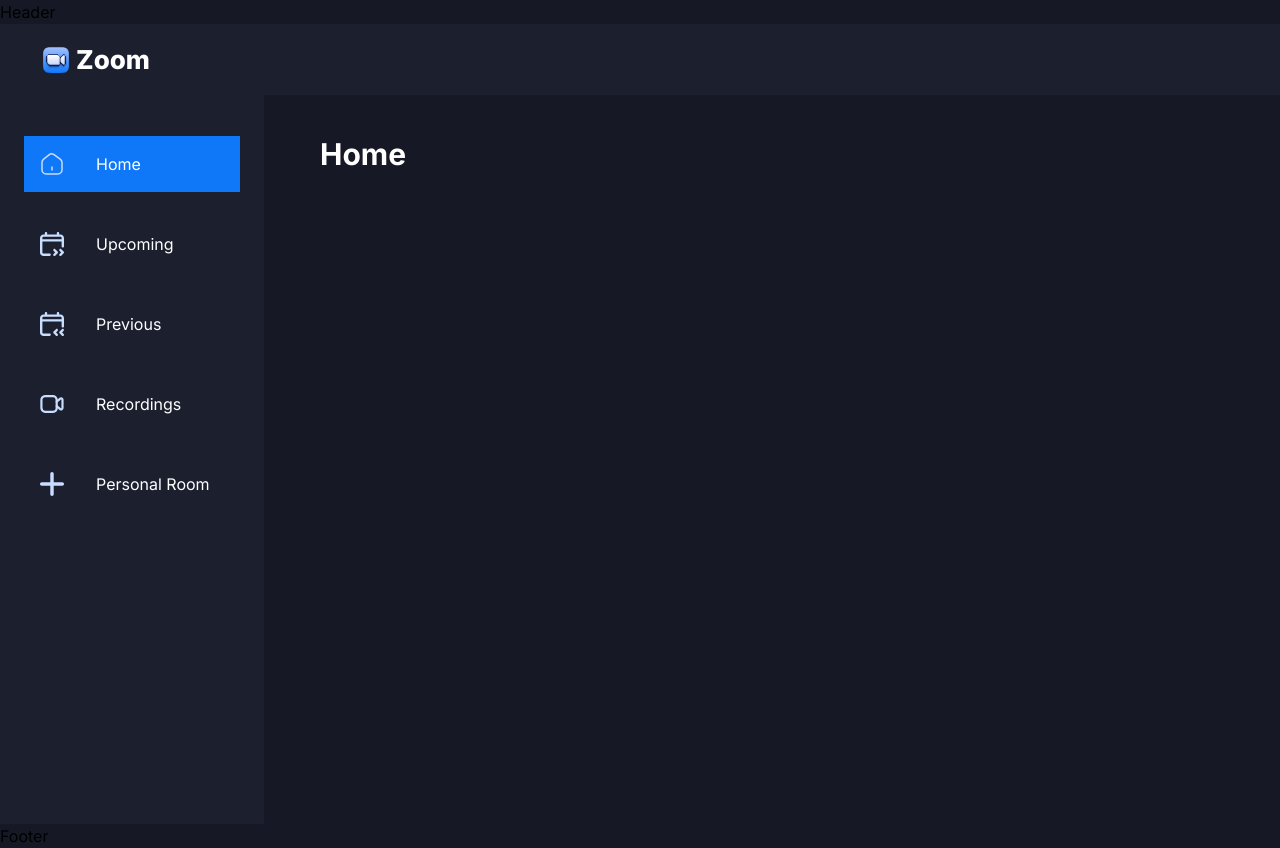
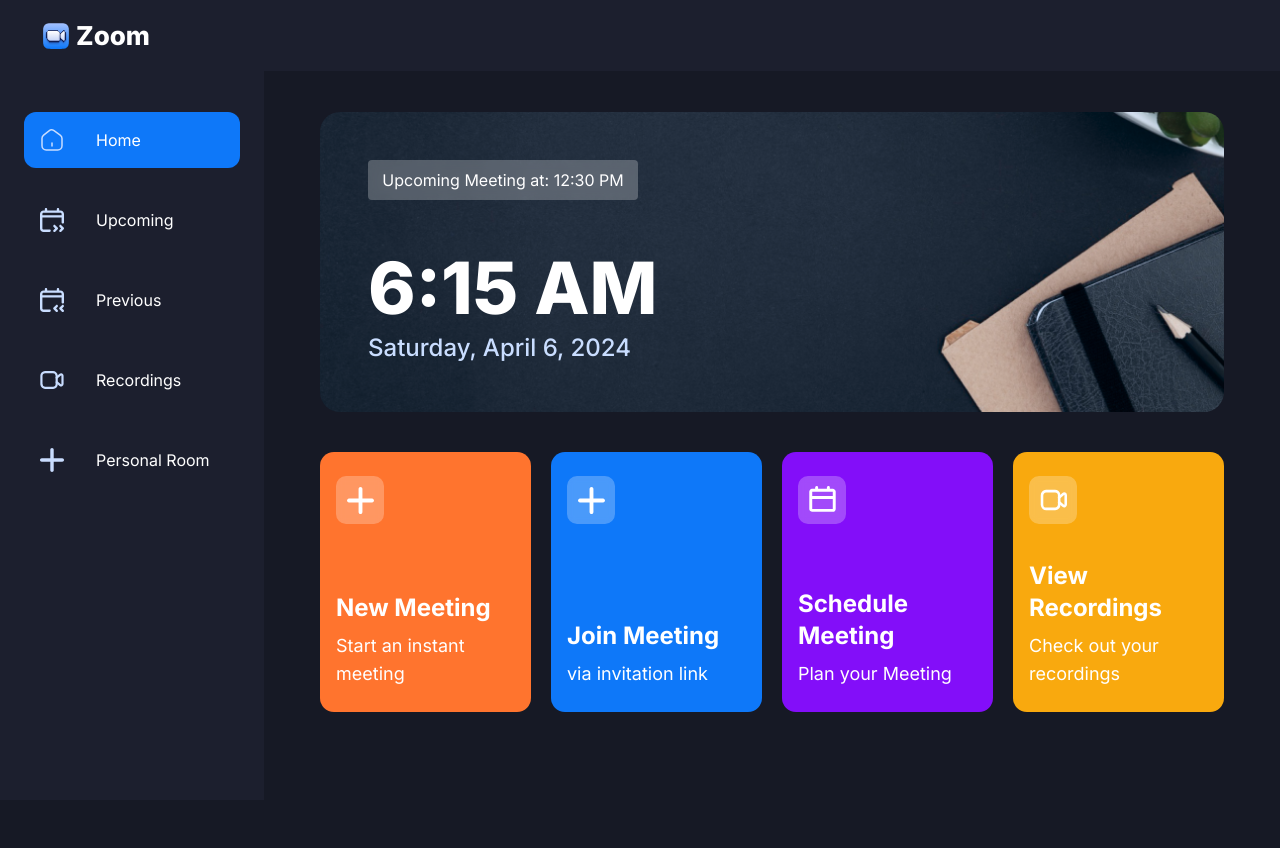
Before and after one commit to shashankpal1909/zoom-clone, a Next.js app: page / in a window 1280 px wide. After the commit the page ends 800 px from the top, so only its background shows below. Built offline with nearby package versions, Linux system fonts and the light colour scheme; no server answers.

Commit message:
updated homepage

```diff
--- a/app/(root)/(home)/page.tsx
+++ b/app/(root)/(home)/page.tsx
@@ -1,9 +1,37 @@
 import React from "react";
 
+import MeetingTypeList from "@/components/MeetingTypeList";
+
 const Home = () => {
+  const now = new Date();
+
+  const time = now.toLocaleTimeString("en-US", {
+    hour: "numeric",
+    minute: "numeric",
+    hour12: true,
+  });
+
+  const date = now.toLocaleDateString("en-US", {
+    weekday: "long",
+    year: "numeric",
+    month: "long",
+    day: "numeric",
+  });
+
   return (
-    <section className="flex size-full gap-10 text-white">
-      <h1 className="text-3xl font-bold">Home</h1>
+    <section className="flex flex-col size-full gap-10 text-white">
+      <div className="h-[300px] w-full rounded-[20px] bg-hero bg-cover">
+        <div className="flex h-full flex-col justify-between max-sm:p-4 md:p-8 lg:p-12">
+          <h2 className="glassmorphism max-w-[270px] rounded py-2 text-center text-base font-normal">
+            Upcoming Meeting at: 12:30 PM
+          </h2>
+          <div className="flex flex-col gap-2">
+            <h1 className="text-4xl font-extrabold lg:text-7xl">{time}</h1>
+            <p className="text-lg font-medium text-sky-1 lg:text-2xl">{date}</p>
+          </div>
+        </div>
+      </div>
+      <MeetingTypeList />
     </section>
   );
 };
--- a/app/(root)/layout.tsx
+++ b/app/(root)/layout.tsx
@@ -1,11 +1,7 @@
 import React, { ReactNode } from "react";
 
 const RootLayout = ({ children }: { children: ReactNode }) => {
-  return <main>
-    <h6>Header</h6>
-    {children}
-    <h6>Footer</h6>
-    </main>;
+  return <main>{children}</main>;
 };
 
 export default RootLayout;
--- /dev/null
+++ b/components/HomeCard.tsx
@@ -0,0 +1,40 @@
+import Image from "next/image";
+import React from "react";
+
+import { cn } from "@/lib/utils";
+
+interface HomeCardProps {
+  img: string;
+  title: string;
+  description: string;
+  handleClick: () => void;
+  className: string;
+}
+
+const HomeCard = ({
+  img,
+  title,
+  description,
+  handleClick,
+  className,
+}: HomeCardProps) => {
+  return (
+    <div
+      className={cn(
+        "px-4 py-6 flex flex-col justify-between w-full xl:max-w-[270px] min-h-[260px] rounded-[14px] cursor-pointer",
+        className
+      )}
+      onClick={handleClick}
+    >
+      <div className="flex-center glassmorphism size-12 rounded-[10px]">
+        <Image src={img} alt={description} width={27} height={27} />
+      </div>
+      <div className="flex flex-col gap-2">
+        <h1 className="text-2xl font-bold">{title}</h1>
+        <p className="text-lg font-normal">{description}</p>
+      </div>
+    </div>
+  );
+};
+
+export default HomeCard;
--- /dev/null
+++ b/components/MeetingTypeList.1.tsx
@@ -0,0 +1,27 @@
+"use client";
+import Image from "next/image";
+import React from "react";
+
+export const MeetingTypeList = () => {
+  return (
+    <section className="grid grid-cols-1 gap-5 md:grid-cols-2 xl:grid-cols-4">
+      <div
+        className="bg-orange-1 px-4 py-6 flex flex-col justify-between w-full xl:max-w-[270px] min-h-[260px] rounded-[14px] cursor-pointer"
+        onClick={() => {}}
+      >
+        <div className="flex-center glassmorphism size-12 rounded-[10px]">
+          <Image
+            src={"/icons/add-meeting.svg"}
+            alt="new meeting"
+            width={27}
+            height={27}
+          />
+        </div>
+        <div className="flex flex-col gap-2">
+          <h1 className="text-2xl font-bold">New Meeting</h1>
+          <p className="text-lg font-normal">Start an instant meeting</p>
+        </div>
+      </div>
+    </section>
+  );
+};
--- /dev/null
+++ b/components/MeetingTypeList.tsx
@@ -0,0 +1,49 @@
+"use client";
+
+import { useRouter } from "next/navigation";
+import React, { useState } from "react";
+
+import HomeCard from "./HomeCard";
+
+const MeetingTypeList = () => {
+  const router = useRouter();
+
+  const [meetingState, setMeetingState] = useState<
+    "isScheduleMeeting" | "isJoiningMeeting" | "isInstantMeeting" | undefined
+  >();
+
+  return (
+    <section className="grid grid-cols-1 gap-5 md:grid-cols-2 xl:grid-cols-4">
+      <HomeCard
+        img="/icons/add-meeting.svg"
+        title="New Meeting"
+        description="Start an instant meeting"
+        handleClick={() => setMeetingState("isInstantMeeting")}
+        className="bg-orange-1"
+      />
+      <HomeCard
+        img="/icons/add-meeting.svg"
+        title="Join Meeting"
+        description="via invitation link"
+        handleClick={() => setMeetingState("isJoiningMeeting")}
+        className="bg-blue-1"
+      />
+      <HomeCard
+        img="/icons/schedule.svg"
+        title="Schedule Meeting"
+        description="Plan your Meeting"
+        handleClick={() => setMeetingState("isScheduleMeeting")}
+        className="bg-purple-1"
+      />
+      <HomeCard
+        img="/icons/recordings.svg"
+        title="View Recordings"
+        description="Check out your recordings"
+        handleClick={() => router.push("/recordings")}
+        className="bg-yellow-1"
+      />
+    </section>
+  );
+};
+
+export default MeetingTypeList;
--- a/components/MobileNav.tsx
+++ b/components/MobileNav.tsx
@@ -50,7 +50,7 @@
                         key={link.label}
                         href={link.href}
                         className={cn(
-                          "flex gap-4 items-center p-4 rounded-lg w-full max-w-60",
+                          "flex gap-4 items-center p-4 rounded-xl w-full max-w-60",
                           { "bg-blue-1": isActive }
                         )}
                       >
--- a/components/Sidebar.tsx
+++ b/components/Sidebar.tsx
@@ -23,7 +23,7 @@
               key={link.label}
               href={link.href}
               className={cn(
-                "flex gap-4 items-center p-4 rounded-lg justify-start",
+                "flex gap-4 items-center p-4 rounded-xl justify-start",
                 { "bg-blue-1": isActive }
               )}
             >
--- a/tailwind.config.ts
+++ b/tailwind.config.ts
@@ -22,48 +22,26 @@
         dark: {
           1: "#1C1F2E",
           2: "#161925",
+          3: "#252A41",
+          4: "#1E2757",
         },
         blue: {
           1: "#0E78F9",
         },
-        border: "hsl(var(--border))",
-        input: "hsl(var(--input))",
-        ring: "hsl(var(--ring))",
-        background: "hsl(var(--background))",
-        foreground: "hsl(var(--foreground))",
-        primary: {
-          DEFAULT: "hsl(var(--primary))",
-          foreground: "hsl(var(--primary-foreground))",
+        sky: {
+          1: "#C9DDFF",
+          2: "#ECF0FF",
+          3: "#F5FCFF",
         },
-        secondary: {
-          DEFAULT: "hsl(var(--secondary))",
-          foreground: "hsl(var(--secondary-foreground))",
+        orange: {
+          1: "#FF742E",
         },
-        destructive: {
-          DEFAULT: "hsl(var(--destructive))",
-          foreground: "hsl(var(--destructive-foreground))",
+        purple: {
+          1: "#830EF9",
         },
-        muted: {
-          DEFAULT: "hsl(var(--muted))",
-          foreground: "hsl(var(--muted-foreground))",
+        yellow: {
+          1: "#F9A90E",
         },
-        accent: {
-          DEFAULT: "hsl(var(--accent))",
-          foreground: "hsl(var(--accent-foreground))",
-        },
-        popover: {
-          DEFAULT: "hsl(var(--popover))",
-          foreground: "hsl(var(--popover-foreground))",
-        },
-        card: {
-          DEFAULT: "hsl(var(--card))",
-          foreground: "hsl(var(--card-foreground))",
-        },
-      },
-      borderRadius: {
-        lg: "var(--radius)",
-        md: "calc(var(--radius) - 2px)",
-        sm: "calc(var(--radius) - 4px)",
       },
       keyframes: {
         "accordion-down": {
@@ -79,6 +57,9 @@
         "accordion-down": "accordion-down 0.2s ease-out",
         "accordion-up": "accordion-up 0.2s ease-out",
       },
+      backgroundImage: {
+        hero: "url('/images/hero-background.png')",
+      },
     },
   },
   plugins: [require("tailwindcss-animate")],
```
